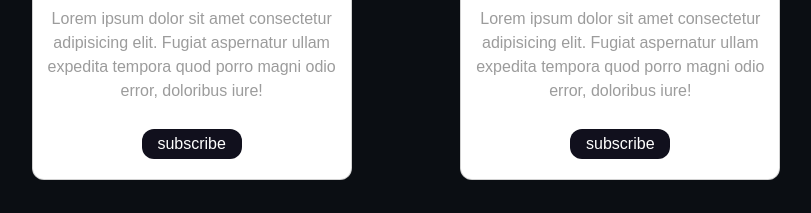
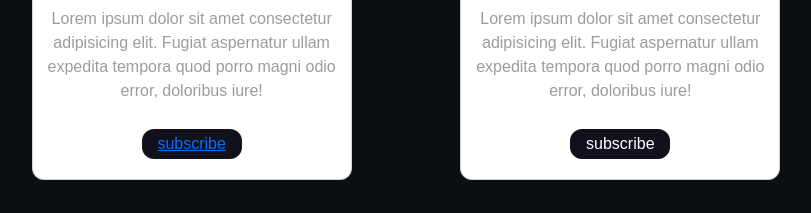
Before and after one commit to AlikhanFrontDev/aneta, a React (Create React App) app: page /courses in a window 1280 px wide. Shown: the part 1300-1513 px from the top of the page, without its empty margins (234-1045 px from the left). Built offline with nearby package versions, Linux system fonts and the light colour scheme.

Commit message:
roured added

```diff
--- a/src/components/courseList.jsx
+++ b/src/components/courseList.jsx
@@ -1,7 +1,8 @@
 import { motion } from "framer-motion";
 import React from "react";
 import styled from "styled-components";
-import bannerimage from "../assets/img/bannerimage.webp"
+import bannerimage from "../assets/img/bannerimage.webp";
+import { Link } from "react-router-dom";
 
 export default function CourseList() {
   return (
@@ -16,12 +17,13 @@ export default function CourseList() {
               aspernatur ullam expedita tempora quod porro magni odio error,
               doloribus iure!
             </p>
+
             <motion.button
               whileHover={{ scale: 1.1 }}
               whileTap={{ scale: 0.95 }}
               // onClick={toggleModal}
             >
-              subscribe
+              <Link to={'/singleCourse'}>subscribe</Link>
             </motion.button>
           </div>
         </motion.div>
--- a/src/components/courses.jsx
+++ b/src/components/courses.jsx
@@ -3,6 +3,7 @@ import styled from "styled-components";
 import bannerimage from "../assets/img/bannerimage.webp";
 import { motion } from "framer-motion";
 import Registereform from "./registereform";
+import { Link } from "react-router-dom";
 export default function Courses() {
   const [modal, setModal] = useState(false);
   const toggleModal = () => {
@@ -28,10 +29,7 @@ export default function Courses() {
         >
           All courses
         </motion.div> */}
-        <motion.h2
-          className="pretitle"
-          whileHover={{ scale: 1.05 }}
-        >
+        <motion.h2 className="pretitle" whileHover={{ scale: 1.05 }}>
           When a new technology revolutionises an industry, THE REAL WORLD will
           be the first and only place to teach you how to profit from it.
         </motion.h2>
@@ -51,7 +49,7 @@ export default function Courses() {
               whileTap={{ scale: 0.95 }}
               // onClick={toggleModal}
             >
-              subscribe
+              <Link to={'/courses'}>subscribe</Link>
             </motion.button>
           </div>
         </motion.div>
--- a/src/components/singleCourseAccordion.jsx
+++ b/src/components/singleCourseAccordion.jsx
@@ -5,6 +5,7 @@ import AccordionSummary from "@mui/material/AccordionSummary";
 import Typography from "@mui/material/Typography";
 import ExpandMoreIcon from "@mui/icons-material/ExpandMore";
 import styled from "styled-components";
+import { Link } from "react-router-dom";
 
 export default function SingleCoueseAccordion() {
   const [expanded, setExpanded] = React.useState(false);
@@ -450,7 +451,9 @@ export default function SingleCoueseAccordion() {
           </AccordionDetails>
         </Accordion>
       </div>
-      <div className="buttonn">Join Now</div>
+      <div className="buttonn">
+        <Link to={'/videPage'}> Lion Now</Link>
+      </div>
     </Container>
   );
 }
```
